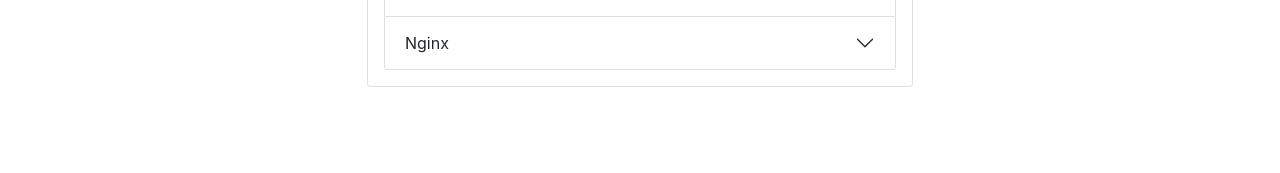
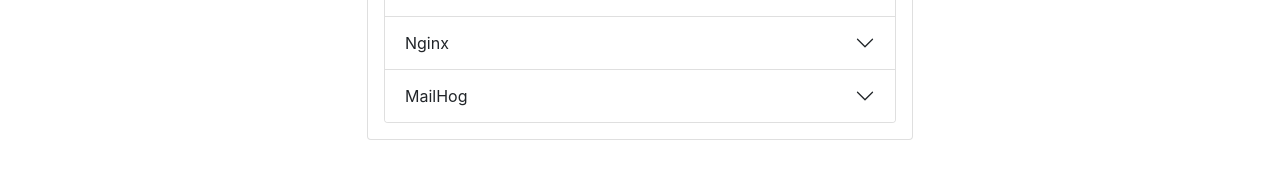
Before and after one commit to refleks1a/FastAPI-ReactJS_Template, a React (Create React App) app in the folder frontend/: page / in a window 1280 px wide. Shown: the part 510-683 px from the top of the page. Built offline with nearby package versions, Linux system fonts and the light colour scheme.

Commit message:
add text

```diff
--- a/frontend/src/assets/dictionary/RouterPath.js
+++ b/frontend/src/assets/dictionary/RouterPath.js
@@ -12,5 +12,6 @@
   LIST_TODOS: "/list-todos",
   LIST_DONE: "/list-done",
   MY_INFORMATION: "/my-information",
+  MAILHOG: "/mailhog",
 };
 Object.freeze(RouterPath);
--- a/frontend/src/pages/home_page/HomePage.js
+++ b/frontend/src/pages/home_page/HomePage.js
@@ -1,4 +1,6 @@
 import { Container, Row, Col, Card, Accordion } from "react-bootstrap";
+import { RouterPath } from "../../assets/dictionary/RouterPath"
+import myAppConfig from "../../config";
 
 export default function HomePage(props) {
   return (
@@ -42,6 +44,7 @@
                       <li>Alembic</li>
                       <li>Pytest</li>
                       <li>Data Base SQLite</li>
+                      <li>Logger</li>
                       </ul>
                     </Accordion.Body>
                   </Accordion.Item>
@@ -80,6 +83,13 @@
 
                     </Accordion.Body>
                   </Accordion.Item>
+                  <Accordion.Item eventKey="6">
+                    <Accordion.Header>MailHog</Accordion.Header>
+                    <Accordion.Body>
+                    <p><span className="fw-bold">MailHog</span> is an email-testing tool with a fake SMTP server underneath.</p>
+                    <a href={myAppConfig.frontend.FRONTEND_DOMAIN + RouterPath.MAILHOG} target="_blank" rel="noreferrer" className="mt-2">Click here to open MailHog!</a>
+                    </Accordion.Body>
+                  </Accordion.Item>
                 </Accordion>
               </Card.Body>
             </Card>
```
Also changed, not shown: 1 other file (tests, documents, lock files or other folders).
